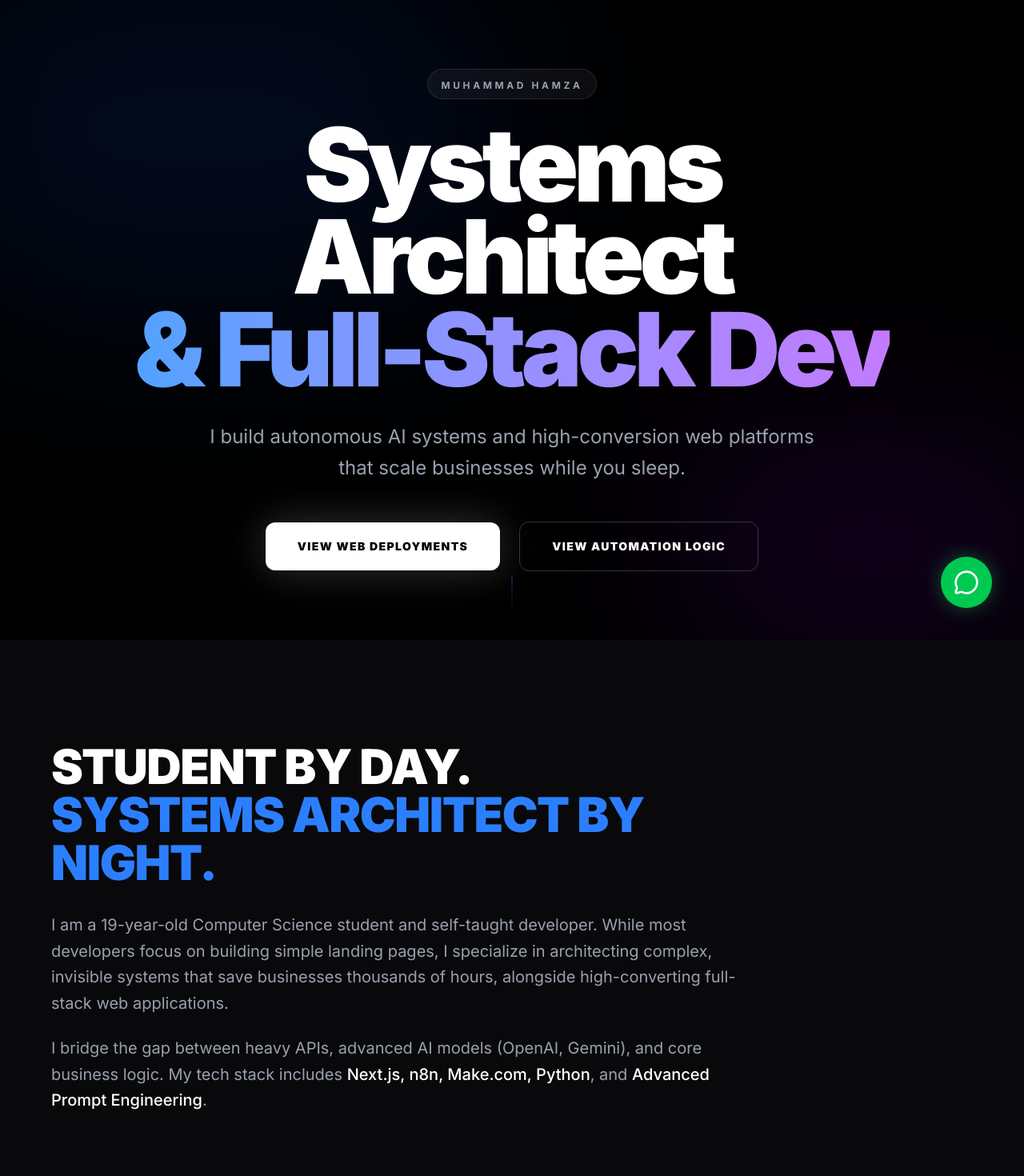
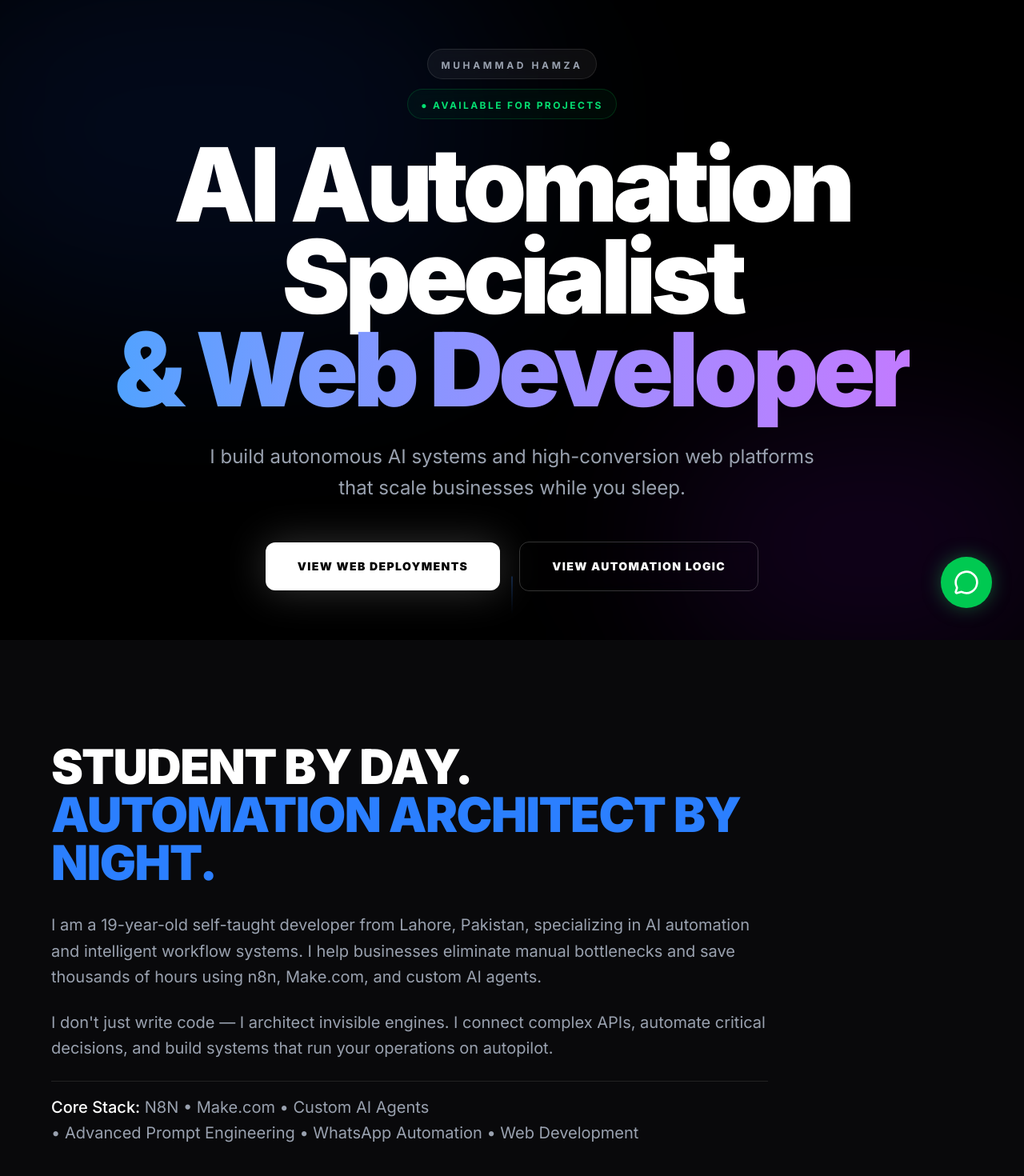
Before and after one commit to hamza19-2006/My_Portoflio, a React (Vite) app: page / in a window 1280 px wide. Shown: the top 1470 px of the page at 80% size. Built offline with nearby package versions, Linux system fonts and the light colour scheme.

Commit message:
feat: Update README and app title
Enhances the README with a banner image and local setup instructions. Updates the application title and tagline to better reflect the focus on AI automation and web development.

```diff
--- a/src/App.tsx
+++ b/src/App.tsx
@@ -212,16 +212,21 @@ function Hero() {
         initial="hidden"
         animate="visible"
       >
-        <motion.div variants={itemVariants} className="inline-block mb-6 px-4 py-1.5 rounded-full border border-white/10 bg-white/5 backdrop-blur-md">
-          <span className="text-xs font-bold tracking-[0.3em] text-gray-400 uppercase">Muhammad Hamza</span>
-        </motion.div>
+        <motion.div variants={itemVariants} className="flex flex-col items-center gap-3 mb-6">
+  <div className="inline-block px-4 py-1.5 rounded-full border border-white/10 bg-white/5 backdrop-blur-md">
+    <span className="text-xs font-bold tracking-[0.3em] text-gray-400 uppercase">Muhammad Hamza</span>
+  </div>
+  <div className="inline-block px-4 py-1.5 rounded-full border border-green-500/20 bg-green-500/5 backdrop-blur-md">
+    <span className="text-xs font-bold tracking-[0.2em] text-green-400 uppercase">● Available for Projects</span>
+  </div>
+</motion.div>
 
         <motion.h1
           variants={itemVariants}
           className="text-5xl md:text-8xl lg:text-9xl font-black tracking-tighter mb-8 leading-[0.9] text-white"
         >
-          Systems Architect <br/>
-          <span className="text-transparent bg-clip-text bg-gradient-to-r from-blue-400 to-purple-400">& Full-Stack Dev</span>
+          AI Automation Specialist <br/>
+          <span className="text-transparent bg-clip-text bg-gradient-to-r from-blue-400 to-purple-400">& Web Developer</span>
         </motion.h1>
 
         <motion.p
@@ -279,14 +284,18 @@ function About() {
           >
             <h2 className="text-4xl md:text-6xl font-black text-white mb-8 uppercase tracking-tight">
               Student by Day. <br/>
-              <span className="text-blue-500">Systems Architect by Night.</span>
+              <span className="text-blue-500">Automation Architect by Night.</span>
             </h2>
             <div className="space-y-6 text-gray-400 text-lg md:text-xl leading-relaxed font-light">
               <p>
-                I am a 19-year-old Computer Science student and self-taught developer. While most developers focus on building simple landing pages, I specialize in architecting complex, invisible systems that save businesses thousands of hours, alongside high-converting full-stack web applications.
+                I am a 19-year-old self-taught developer from Lahore, Pakistan, specializing in AI automation and intelligent workflow systems. I help businesses eliminate manual bottlenecks and save thousands of hours using n8n, Make.com, and custom AI agents.
               </p>
               <p>
-                I bridge the gap between heavy APIs, advanced AI models (OpenAI, Gemini), and core business logic. My tech stack includes <span className="text-white font-medium">Next.js, n8n, Make.com, Python</span>, and <span className="text-white font-medium">Advanced Prompt Engineering</span>.
+                I don't just write code — I architect invisible engines. I connect complex APIs, automate critical decisions, and build systems that run your operations on autopilot.
+              </p>
+              <p className="mt-4 pt-4 border-t border-white/10">
+                <span className="text-white font-medium">Core Stack:</span> N8N &bull; Make.com &bull; Custom AI Agents<br/>
+                &bull; Advanced Prompt Engineering &bull; WhatsApp Automation &bull; Web Development
               </p>
             </div>
           </motion.div>
@@ -493,7 +502,7 @@ function Contact() {
 
         <div className="pt-12 border-t border-white/5 flex flex-col md:flex-row justify-between items-center gap-6">
           <p className="text-[10px] text-gray-600 font-bold uppercase tracking-[0.3em]">
-            © {new Date().getFullYear()} Muhammad Hamza — Systems Architect & Dev
+            © {new Date().getFullYear()} Muhammad Hamza — Automation Architect & Dev
           </p>
           <motion.button
             whileHover={{ scale: 1.1 }}
```
Also changed, not shown: 1 other file (tests, documents, lock files or other folders).
